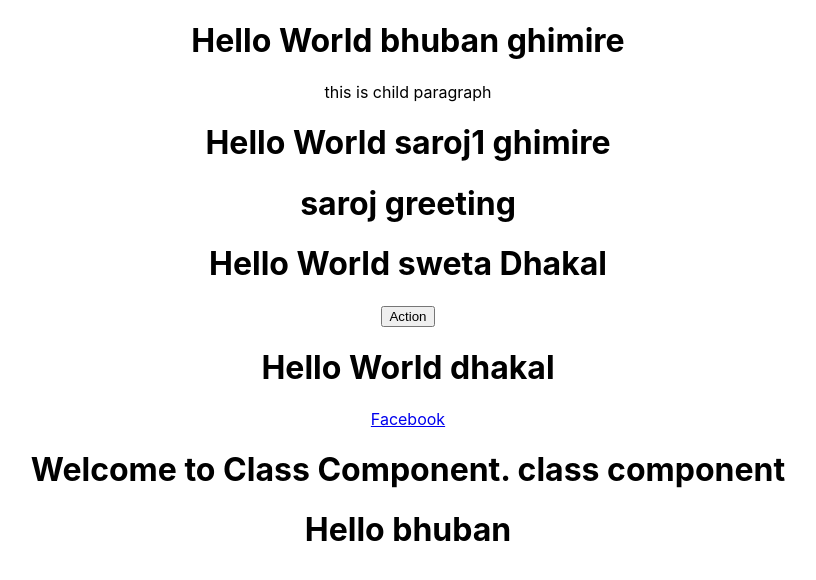
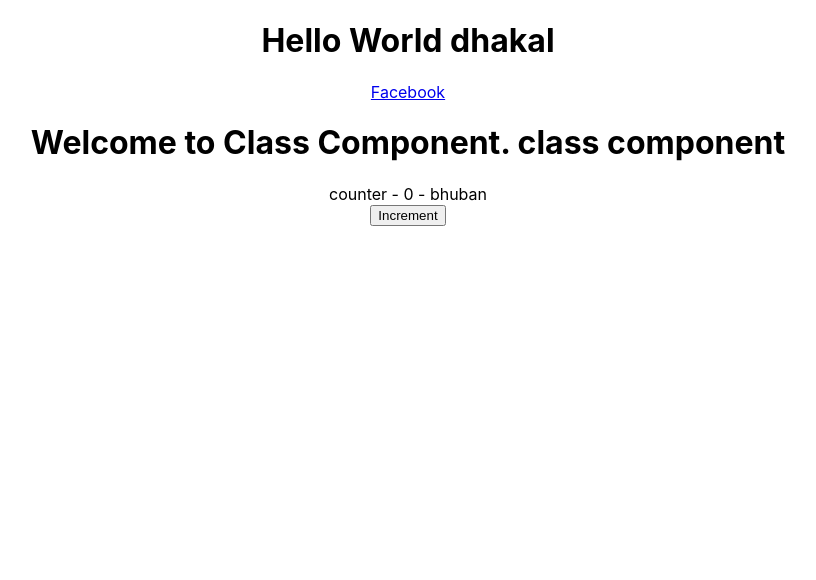
Before and after one commit to Bhubanghimire/react-practise, a React (Create React App) app: page / in a window 1280 px wide. Shown: the top 580 px of the page, without its empty margins (232-1048 px from the left). Built offline with nearby package versions, Linux system fonts and the light colour scheme.

Commit message:
setState and destructuring props and state

```diff
--- a/src/App.js
+++ b/src/App.js
@@ -3,29 +3,33 @@ import './App.css';
 import React, {Component} from 'react';
 import Greet from "./components/Functional";
 import Welcome from "./components/Classcomponent";
-import Hello from "./components/JSXexample";
+// import Hello from "./components/JSXexample";
+import Counter from "./components/Counter";
+
 
 class App extends Component{
   render() {
     return (
         <div className="App">
-                <Greet name="bhuban" lastName="ghimire">
-                    <p> this is child paragraph </p>
-                </Greet>
+                {/*<Greet name="bhuban" lastName="ghimire">*/}
+                {/*    <p> this is child paragraph </p>*/}
+                {/*</Greet>*/}
 
-                <Greet name="saroj1" lastName="ghimire">
-                    <h1> saroj greeting</h1>
-                </Greet>
+                {/*<Greet name="saroj1" lastName="ghimire">*/}
+                {/*    <h1> saroj greeting</h1>*/}
+                {/*</Greet>*/}
 
-                <Greet name="sweta" lastName="Dhakal">
-                    <button>Action</button>
-                </Greet>
+                {/*<Greet name="sweta" lastName="Dhakal">*/}
+                {/*    <button>Action</button>*/}
+                {/*</Greet>*/}
 
                 <Greet name="dhakal">
                     <a href="http://www.facebook.com" target="_blank" rel="noreferrer">Facebook</a>
                 </Greet>
                 <Welcome name="class component"></Welcome>
-                <Hello></Hello>
+                {/*<Hello></Hello>*/}
+
+            <Counter></Counter>
         </div>
     );
   }
--- a/src/components/Classcomponent.js
+++ b/src/components/Classcomponent.js
@@ -2,7 +2,8 @@ import React,{ Component } from "react";
 
 class Welcome extends Component{
     render(){
-        return <h1>Welcome to Class Component. {this.props.name}</h1>
+        const {name} = this.props
+        return <h1>Welcome to Class Component. {name}</h1>
     }
 }
 
--- /dev/null
+++ b/src/components/Counter.js
@@ -0,0 +1,43 @@
+import React, {Component} from "react";
+
+class Counter extends Component{
+    constructor(props) {
+        super(props)
+
+        this.state = {
+            count: 0,
+            name:"bhuban"
+        }
+    }
+    increment(){
+        // this.setState({
+        //     count: this.state.count+1,
+        //     name:"abc"
+        // }, ()=>{
+        //     console.log('callback value', this.state.count)
+        // })
+        // console.log(this.state.count)
+
+        this.setState((prevState, props) => ({
+            count:prevState.count +1
+        }))
+    }
+    incrementFive()
+    {
+        this.increment()
+        this.increment()
+        this.increment()
+        this.increment()
+        this.increment()
+    }
+    render() {
+        return (
+        <div>
+            <div> counter - {this.state.count} - {this.state.name} </div>
+            <button onClick={()=>this.increment()}>Increment</button>
+        </div>
+        )
+    }
+}
+
+export default Counter;
--- a/src/components/Functional.js
+++ b/src/components/Functional.js
@@ -1,12 +1,13 @@
 import React from "react";
 
-const Greet = (props) =>{
+const Greet = ({name, lastName, children}) =>{
+    // or use props in param and inside body: const {name, lastName} = props
    return(
       <div>
        <h1>
-          Hello World {props.name} {props.lastName}
+          Hello World {name} {lastName}
        </h1>
-      {props.children}
+      {children}
       </div>
 
    )
```
